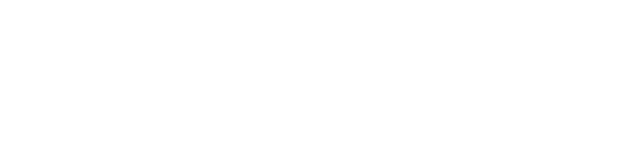
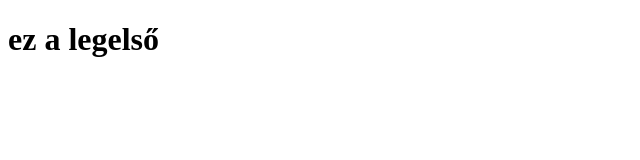
Before and after one commit to AndrisLegradi/elsoweb, a plain HTML site: page index.html in a window 1280 px wide. Shown: the whole page, without its empty margins (0-640 px from the left). Drawn offline with Linux system fonts and the light colour scheme.

Commit message:
elsoverzio

```diff
--- a/index.html
+++ b/index.html
@@ -7,6 +7,6 @@
     <title>Első weboldalam</title>
 </head>
 <body>
-
+    <h1>ez a legelső</h1>
 </body>
 </html>
```
